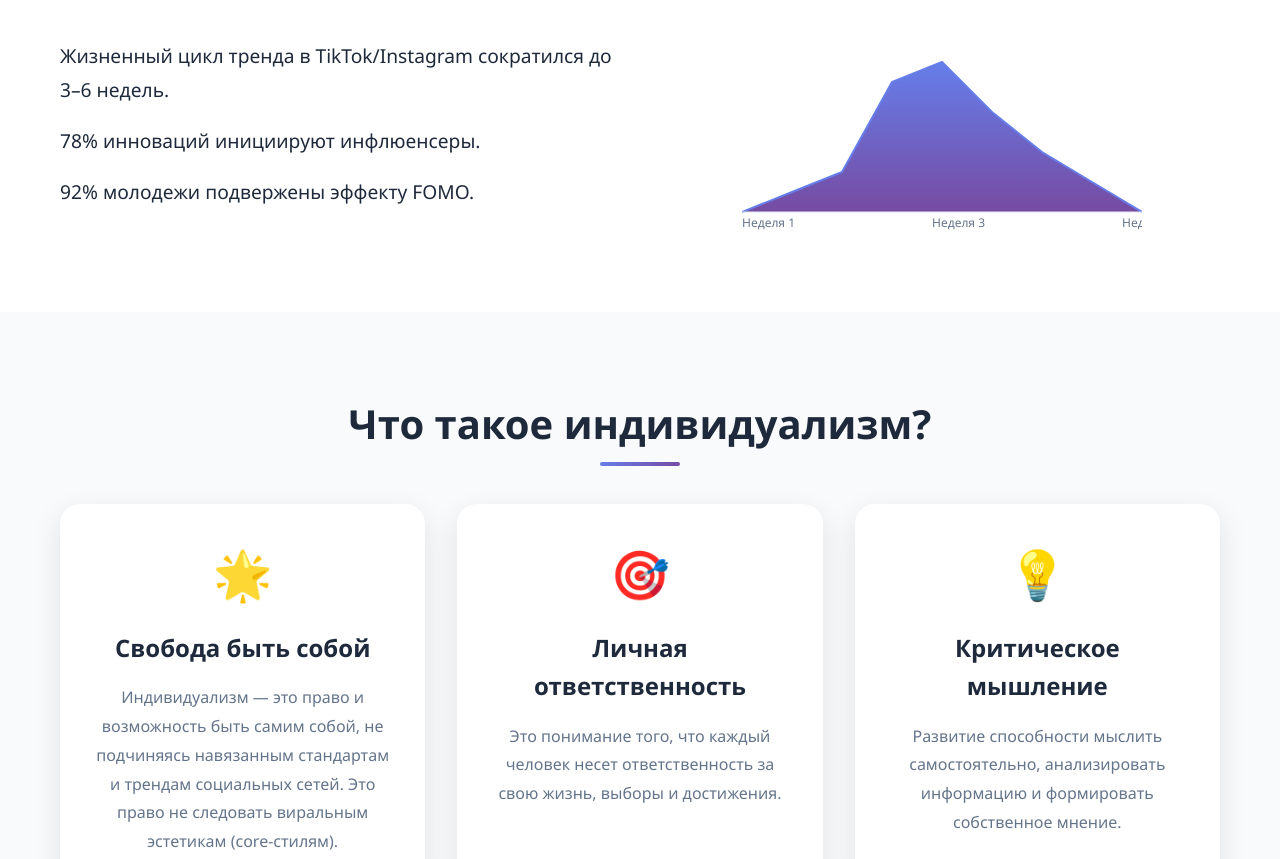
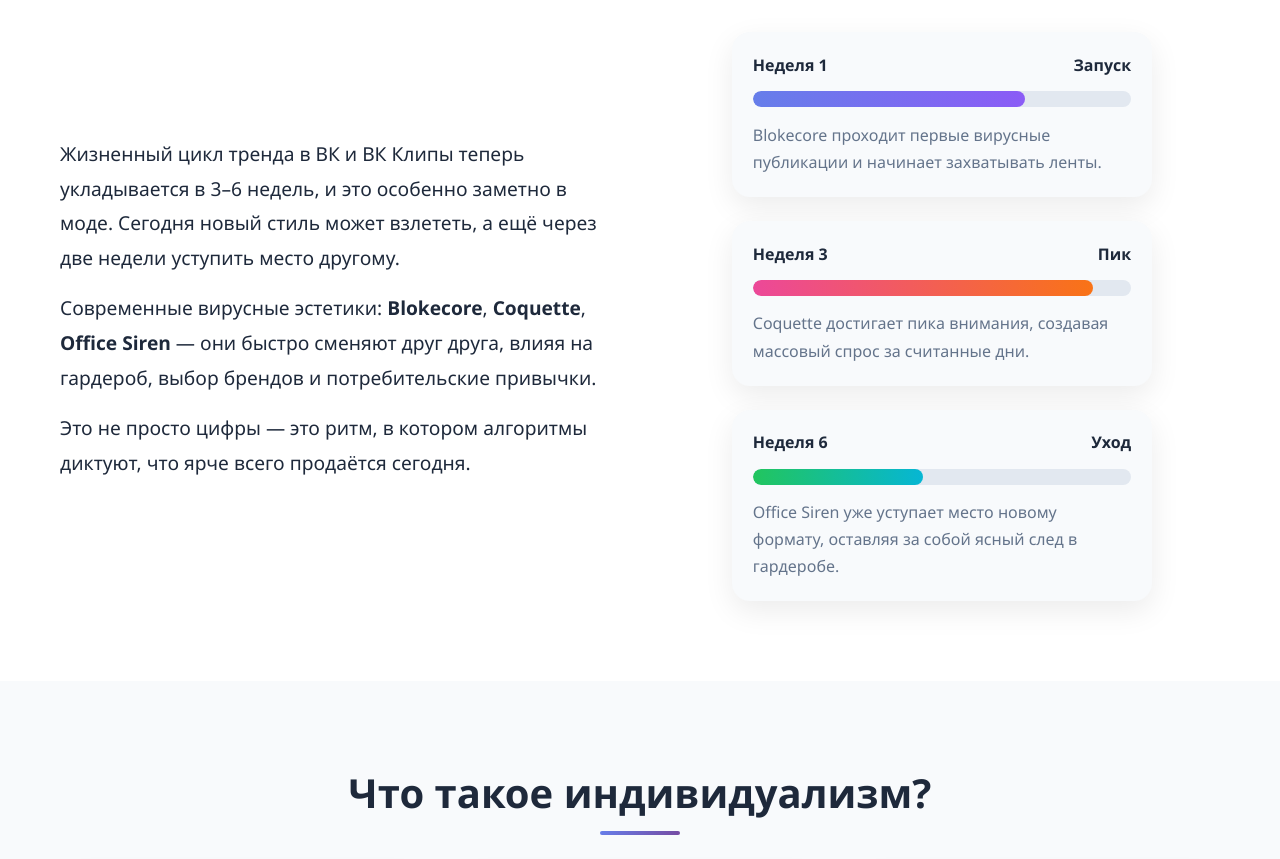
Before and after one commit to ilya44444/nnnxxkk_project, a plain HTML site: page index.html in a window 1280 px wide. Shown: the part 960-1819 px from the top of the page. Drawn offline with Linux system fonts and the light colour scheme.

Commit message:
Add files via upload

```diff
--- a/index.html
+++ b/index.html
@@ -47,24 +47,28 @@
             <h2 class="section-title">Аналитика трендов</h2>
             <div class="analytics-content">
                 <div class="analytics-text">
-                    <p>Жизненный цикл тренда в TikTok/Instagram сократился до 3–6 недель.</p>
-                    <p>78% инноваций инициируют инфлюенсеры.</p>
-                    <p>92% молодежи подвержены эффекту FOMO.</p>
+                    <p>Жизненный цикл тренда в ВК и ВК Клипы теперь укладывается в 3–6 недель, и это особенно заметно в моде. Сегодня новый стиль может взлететь, а ещё через две недели уступить место другому.</p>
+                    <p>Современные вирусные эстетики: <strong>Blokecore</strong>, <strong>Coquette</strong>, <strong>Office Siren</strong> — они быстро сменяют друг друга, влияя на гардероб, выбор брендов и потребительские привычки.</p>
+                    <p>Это не просто цифры — это ритм, в котором алгоритмы диктуют, что ярче всего продаётся сегодня.</p>
                 </div>
                 <div class="analytics-chart">
-                    <svg viewBox="0 0 400 200" class="trend-chart">
-                        <defs>
-                            <linearGradient id="trendGradient" x1="0%" y1="0%" x2="0%" y2="100%">
-                                <stop offset="0%" style="stop-color:#667eea;stop-opacity:1" />
-                                <stop offset="100%" style="stop-color:#764ba2;stop-opacity:1" />
-                            </linearGradient>
-                        </defs>
-                        <polyline fill="url(#trendGradient)" stroke="#667eea" stroke-width="2" points="0,180 50,160 100,140 150,50 200,30 250,80 300,120 350,150 400,180"/>
-                        <line x1="0" y1="180" x2="400" y2="180" stroke="#e2e8f0" stroke-width="1"/>
-                        <text x="0" y="195" font-size="12" fill="#64748b">Неделя 1</text>
-                        <text x="190" y="195" font-size="12" fill="#64748b">Неделя 3</text>
-                        <text x="380" y="195" font-size="12" fill="#64748b">Неделя 6</text>
-                    </svg>
+                    <div class="trend-lifecycle">
+                        <div class="lifecycle-item">
+                            <div class="lifecycle-title"><span>Неделя 1</span><span>Запуск</span></div>
+                            <div class="lifecycle-bar"><span class="lifecycle-fill fill-start" style="width: 72%"></span></div>
+                            <p>Blokecore проходит первые вирусные публикации и начинает захватывать ленты.</p>
+                        </div>
+                        <div class="lifecycle-item">
+                            <div class="lifecycle-title"><span>Неделя 3</span><span>Пик</span></div>
+                            <div class="lifecycle-bar"><span class="lifecycle-fill fill-peak" style="width: 90%"></span></div>
+                            <p>Coquette достигает пика внимания, создавая массовый спрос за считанные дни.</p>
+                        </div>
+                        <div class="lifecycle-item">
+                            <div class="lifecycle-title"><span>Неделя 6</span><span>Уход</span></div>
+                            <div class="lifecycle-bar"><span class="lifecycle-fill fill-decline" style="width: 45%"></span></div>
+                            <p>Office Siren уже уступает место новому формату, оставляя за собой ясный след в гардеробе.</p>
+                        </div>
+                    </div>
                 </div>
             </div>
         </div>
@@ -78,7 +82,7 @@
                 <div class="about-card slide-in-left">
                     <div class="card-icon">🌟</div>
                     <h3>Свобода быть собой</h3>
-                    <p>Индивидуализм — это право и возможность быть самим собой, не подчиняясь навязанным стандартам и трендам социальных сетей. Это право не следовать виральным эстетикам (core-стилям).</p>
+                    <p>Индивидуализм в моде — это выбор, основанный на собственных ощущениях, а не на бездумном копировании стилей, которые навязывают алгоритмы ВК и ВК Клипы. Это право не следовать виральным эстетикам (core-стилям).</p>
                 </div>
                 <div class="about-card slide-in-bottom">
                     <div class="card-icon">🎯</div>
@@ -152,11 +156,11 @@
                 <form id="influence-quiz">
                     <div class="quiz-question">
                         <input type="checkbox" id="q1" name="q1">
-                        <label for="q1">Я покупаю товары, которые вижу в Reels или Stories</label>
+                        <label for="q1">Я покупаю товары, которые вижу в ВК Клипы или Историях</label>
                     </div>
                     <div class="quiz-question">
                         <input type="checkbox" id="q2" name="q2">
-                        <label for="q2">Я следую виральным эстетикам и стилям из TikTok</label>
+                        <label for="q2">Я следую виральным эстетикам и стилям из ВК и ВК Клипов</label>
                     </div>
                     <div class="quiz-question">
                         <input type="checkbox" id="q3" name="q3">
@@ -170,6 +174,7 @@
                     <button type="button" id="quiz-reset-btn" class="cta-button reset-btn">Пройти заново</button>
                 </form>
                 <div id="quiz-result" class="quiz-result hidden">
+                    <p id="quiz-result-percentage"></p>
                     <p id="quiz-result-text"></p>
                 </div>
             </div>
@@ -189,6 +194,8 @@
                         <li>"Уолден, или Жизнь в лесу" — Генри Дэвид Торо</li>
                         <li>"Индивидуализм и экономический порядок" — Фридрих Хайек</li>
                         <li>"Бунтующий человек" — Альбер Камю</li>
+                        <li>"Гардероб наизнанку" — Анастасия Приказчикова</li>
+                        <li>Актуальные статьи о fast fashion и влиянии медиа на потребление: Shein, Zara, ВК Клипы и ВК.</li>
                     </ul>
                 </div>
                 <div class="resource-card">
--- a/script.js
+++ b/script.js
@@ -193,6 +193,7 @@
 const quizResetBtn = document.getElementById('quiz-reset-btn');
 const quizResult = document.getElementById('quiz-result');
 const quizResultText = document.getElementById('quiz-result-text');
+const quizResultPercentage = document.getElementById('quiz-result-percentage');
 const quizCheckboxes = document.querySelectorAll('#influence-quiz input[type="checkbox"]');
 
 function calculateInfluence() {
@@ -200,21 +201,29 @@
     const percentage = checkedCount * 25;
 
     let resultText = '';
-    if (percentage <= 25) {
-        resultText = 'Вы почти не поддаетесь влиянию алгоритмов. Продолжайте развивать осознанный подход!';
-    } else if (percentage >= 50 && percentage <= 75) {
-        resultText = 'Социальные сети частично определяют ваш стиль. Попробуйте больше полагаться на собственные предпочтения.';
-    } else if (percentage === 100) {
-        resultText = 'Ваш гардероб полностью продиктован трендами из соцсетей. Время задуматься об индивидуальном стиле!';
+    if (percentage === 0) {
+        resultText = 'Вы почти не подаетесь влиянию алгоритмов. Ваш стиль формируется осознанно и безопасно.';
+    } else if (percentage <= 25) {
+        resultText = 'Вы сохраняете свободный выбор и лишь изредка реагируете на популярные тренды.';
+    } else if (percentage <= 50) {
+        resultText = 'Социальные сети частично определяют ваш стиль. Попробуйте больше полагаться на собственные предпочтения и качество, а не на хайп.';
+    } else if (percentage <= 75) {
+        resultText = 'Алгоритмы заметно влияют на ваш гардероб. Выбирайте медленную моду и развивайте собственное эстетическое чутье.';
+    } else {
+        resultText = 'Ваш гардероб преимущественно продиктован трендами из соцсетей. Пора перестроить подход и позволить себе индивидуальный стиль.';
     }
 
-    return resultText;
+    return {
+        percentage,
+        resultText
+    };
 }
 
-if (quizResultBtn && quizResult && quizResultText) {
+if (quizResultBtn && quizResult && quizResultText && quizResultPercentage) {
     quizResultBtn.addEventListener('click', () => {
-        const result = calculateInfluence();
-        quizResultText.textContent = result;
+        const { percentage, resultText } = calculateInfluence();
+        quizResultPercentage.textContent = `Процент влияния алгоритмов на ваш гардероб: ${percentage}%`;
+        quizResultText.textContent = resultText;
         quizResult.classList.remove('hidden');
         quizResult.style.opacity = '0';
         setTimeout(() => {
--- a/styles.css
+++ b/styles.css
@@ -332,6 +332,91 @@
 .analytics-chart {
     display: flex;
     justify-content: center;
+}
+
+.trend-lifecycle {
+    display: grid;
+    gap: 1.5rem;
+    width: 100%;
+    max-width: 420px;
+}
+
+.lifecycle-item {
+    background: #f8fafc;
+    border-radius: 18px;
+    padding: 1.3rem;
+    box-shadow: 0 10px 30px rgba(0, 0, 0, 0.08);
+    transition: transform 0.3s ease, box-shadow 0.3s ease;
+}
+
+.lifecycle-item:hover {
+    transform: translateY(-4px);
+    box-shadow: 0 14px 36px rgba(0, 0, 0, 0.12);
+}
+
+.lifecycle-title {
+    display: flex;
+    justify-content: space-between;
+    align-items: center;
+    margin-bottom: 0.8rem;
+    color: var(--text-dark);
+    font-weight: 600;
+}
+
+.lifecycle-bar {
+    position: relative;
+    height: 16px;
+    background: #e2e8f0;
+    border-radius: 999px;
+    overflow: hidden;
+    margin-bottom: 0.9rem;
+}
+
+.lifecycle-fill {
+    display: block;
+    height: 100%;
+    border-radius: 999px;
+    transition: transform 0.3s ease;
+}
+
+.fill-start {
+    background: linear-gradient(90deg, #667eea 0%, #8b5cf6 100%);
+}
+
+.fill-peak {
+    background: linear-gradient(90deg, #ec4899 0%, #f97316 100%);
+}
+
+.fill-decline {
+    background: linear-gradient(90deg, #22c55e 0%, #06b6d4 100%);
+}
+
+.lifecycle-item:hover .lifecycle-fill {
+    transform: scaleX(1.02);
+}
+
+.lifecycle-item p {
+    color: var(--text-light);
+    line-height: 1.7;
+    margin: 0;
+}
+
+#quiz-result-btn,
+.reset-btn {
+    cursor: pointer;
+}
+
+.quiz-question input[type="checkbox"] {
+    margin-right: 1rem;
+    transform: scale(1.2);
+    cursor: pointer;
+}
+
+.quiz-question label {
+    font-size: 1.1rem;
+    color: var(--text-light);
+    line-height: 1.6;
+    cursor: pointer;
 }
 
 .trend-chart {
```
